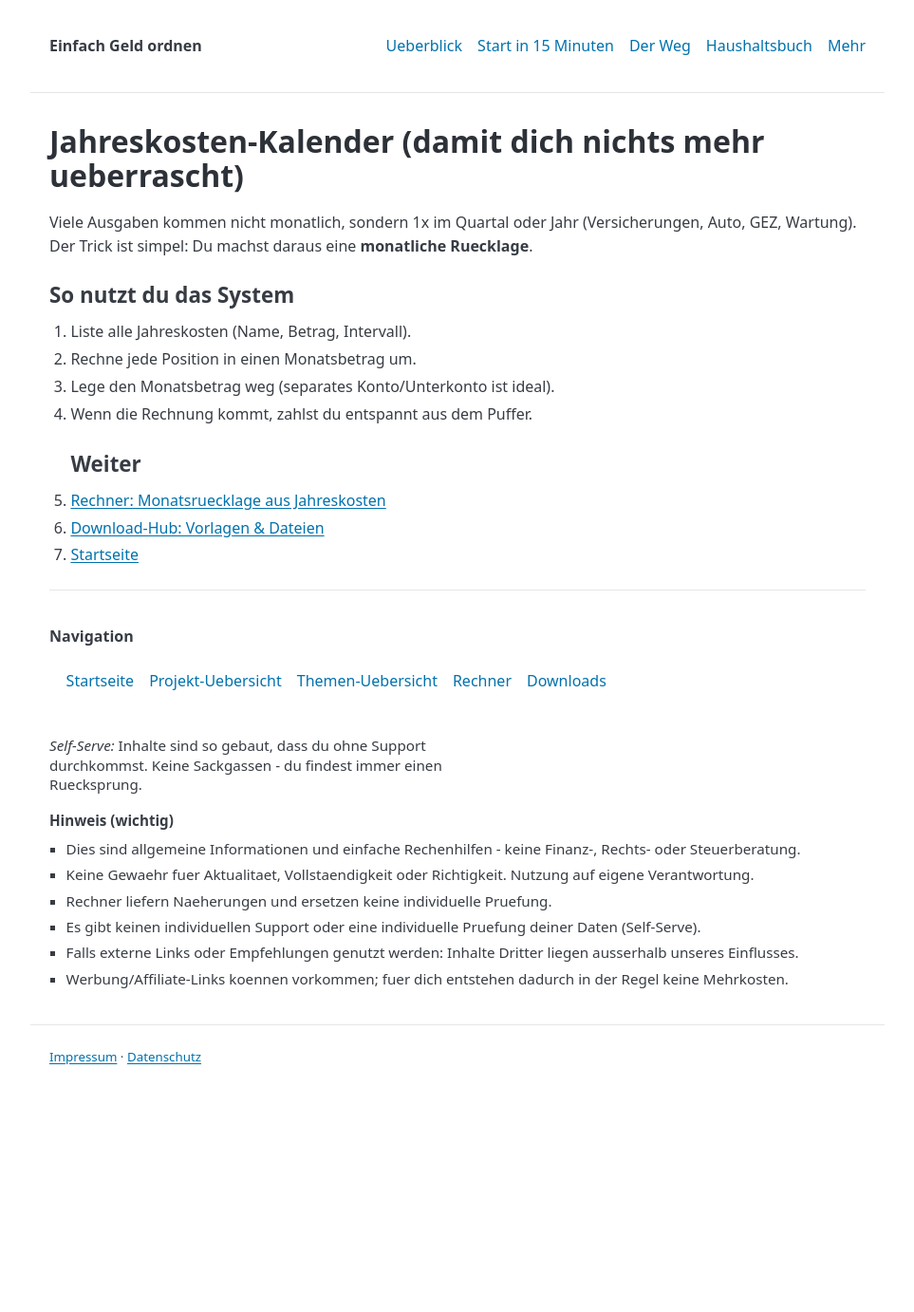
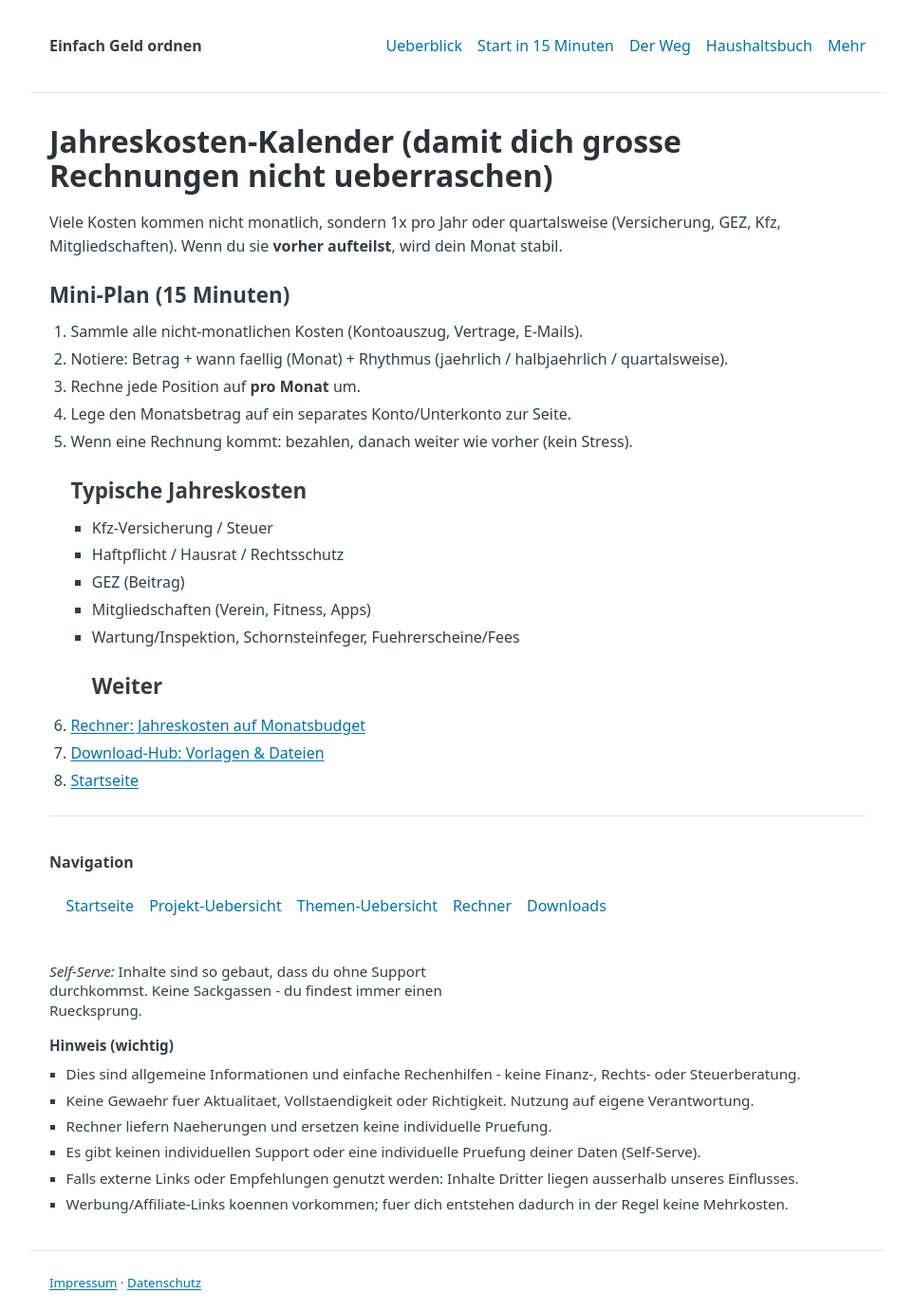
Before and after one commit to gluecklich-tools/einfach-geld-ordnen, a Jekyll site: the page built from seiten/jahreskosten-kalender.md, in a window 1280 px wide. Shown: the whole page at 95% size, without its empty margins (158-1121 px from the left). Built offline with Jekyll 4.4.1, drawn with Linux system fonts in a browser that asks for light colours; before the commit the page ends 1145 px from its top, so only the background shows below that.

Commit message:
MVP02 chunk10: jahreskosten-kalender + rechner + download-hub

```diff
--- a/seiten/jahreskosten-kalender.md
+++ b/seiten/jahreskosten-kalender.md
@@ -1,18 +1,25 @@
 ---
 layout: default
-title: Jahreskosten-Kalender einfach
+title: Jahreskosten Kalender
 permalink: /seiten/jahreskosten-kalender.html
 ---
-# Jahreskosten-Kalender (damit dich nichts mehr ueberrascht)
-Viele Ausgaben kommen nicht monatlich, sondern 1x im Quartal oder Jahr (Versicherungen, Auto, GEZ, Wartung).
-Der Trick ist simpel: Du machst daraus eine **monatliche Ruecklage**.
-## So nutzt du das System
-1. Liste alle Jahreskosten (Name, Betrag, Intervall).
-2. Rechne jede Position in einen Monatsbetrag um.
-3. Lege den Monatsbetrag weg (separates Konto/Unterkonto ist ideal).
-4. Wenn die Rechnung kommt, zahlst du entspannt aus dem Puffer.
+# Jahreskosten-Kalender (damit dich grosse Rechnungen nicht ueberraschen)
+Viele Kosten kommen nicht monatlich, sondern 1x pro Jahr oder quartalsweise (Versicherung, GEZ, Kfz, Mitgliedschaften).
+Wenn du sie **vorher aufteilst**, wird dein Monat stabil.
+## Mini-Plan (15 Minuten)
+1. Sammle alle nicht-monatlichen Kosten (Kontoauszug, Vertrage, E-Mails).
+2. Notiere: Betrag + wann faellig (Monat) + Rhythmus (jaehrlich / halbjaehrlich / quartalsweise).
+3. Rechne jede Position auf **pro Monat** um.
+4. Lege den Monatsbetrag auf ein separates Konto/Unterkonto zur Seite.
+5. Wenn eine Rechnung kommt: bezahlen, danach weiter wie vorher (kein Stress).
+## Typische Jahreskosten
+* Kfz-Versicherung / Steuer
+* Haftpflicht / Hausrat / Rechtsschutz
+* GEZ (Beitrag)
+* Mitgliedschaften (Verein, Fitness, Apps)
+* Wartung/Inspektion, Schornsteinfeger, Fuehrerscheine/Fees
 ## Weiter
-1. [Rechner: Monatsruecklage aus Jahreskosten]({{ site.baseurl }}/seiten/rechner-jahreskosten.html)
+1. [Rechner: Jahreskosten auf Monatsbudget]({{ site.baseurl }}/seiten/rechner-jahreskosten-kalender.html)
 2. [Download-Hub: Vorlagen & Dateien]({{ site.baseurl }}/seiten/download-hub-jahreskosten-kalender.html)
 3. [Startseite]({{ site.baseurl }}/index.html)
 {% include no_sackgasse_footer.html %}
```
Also changed, not shown: seiten/download-hub-jahreskosten-kalender.md (+5 -5 lines), seiten/rechner-jahreskosten-kalender.md (added, +113 -0 lines).
